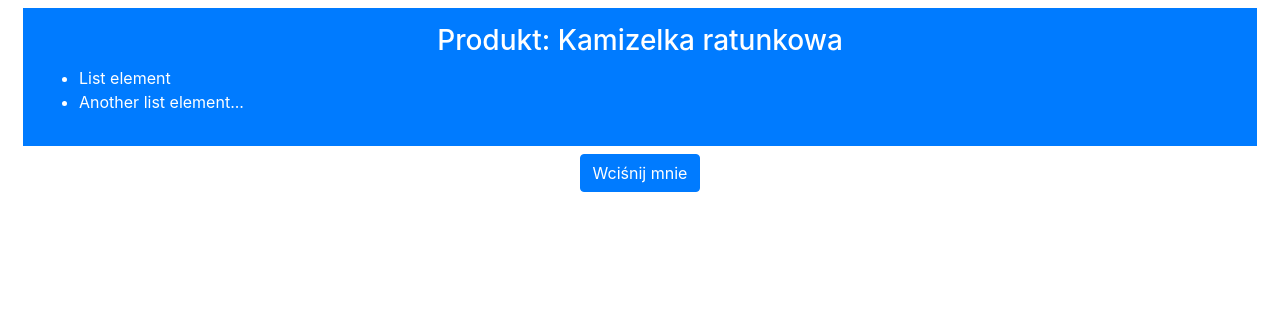
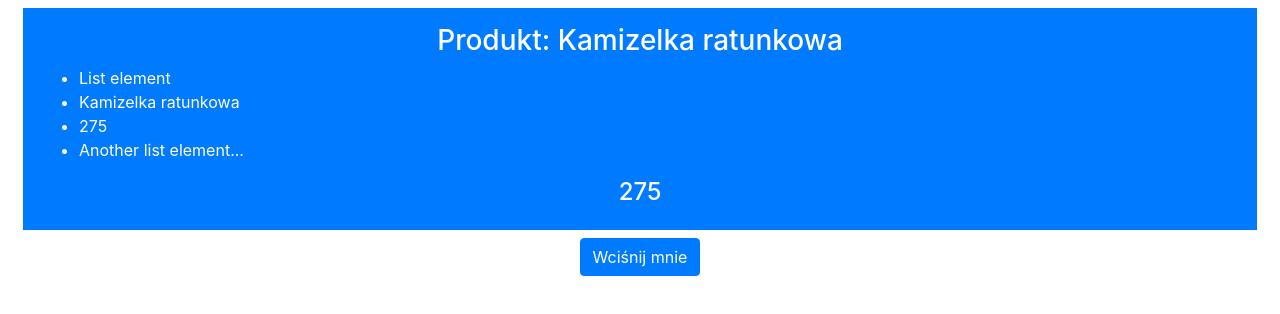
Before and after one commit to marekz/vuejs_simple_example, a Vue app in the folder templatesanddata/: page / in a window 1280 px wide. Shown: the top 314 px of the page. Built offline with nearby package versions, Linux system fonts and the light colour scheme.

Commit message:
Directive v-if - displaying neightbour elements - correct way

```diff
--- a/templatesanddata/src/App.vue
+++ b/templatesanddata/src/App.vue
@@ -4,8 +4,10 @@
       <h3>Produkt: <span v-text="name"></span></h3>
       <ul class="text-left">
         <li>List element</li>
-        <li v-if="showElements">{{ name }}</li>
-        <li v-if="showElements">{{ price }}</li>
+        <template v-if="showElements">
+          <li>{{ name }}</li>
+          <li>{{ price }}</li>
+        </template>
         <li>Another list element...</li>
       </ul>
       <h4 v-if="showElements">{{ price }}</h4>
@@ -23,7 +25,7 @@ export default {
     return {
       name: "Kamizelka ratunkowa",
       price: 275,
-      showElements: false
+      showElements: true
     }
   },
   methods: {
```
